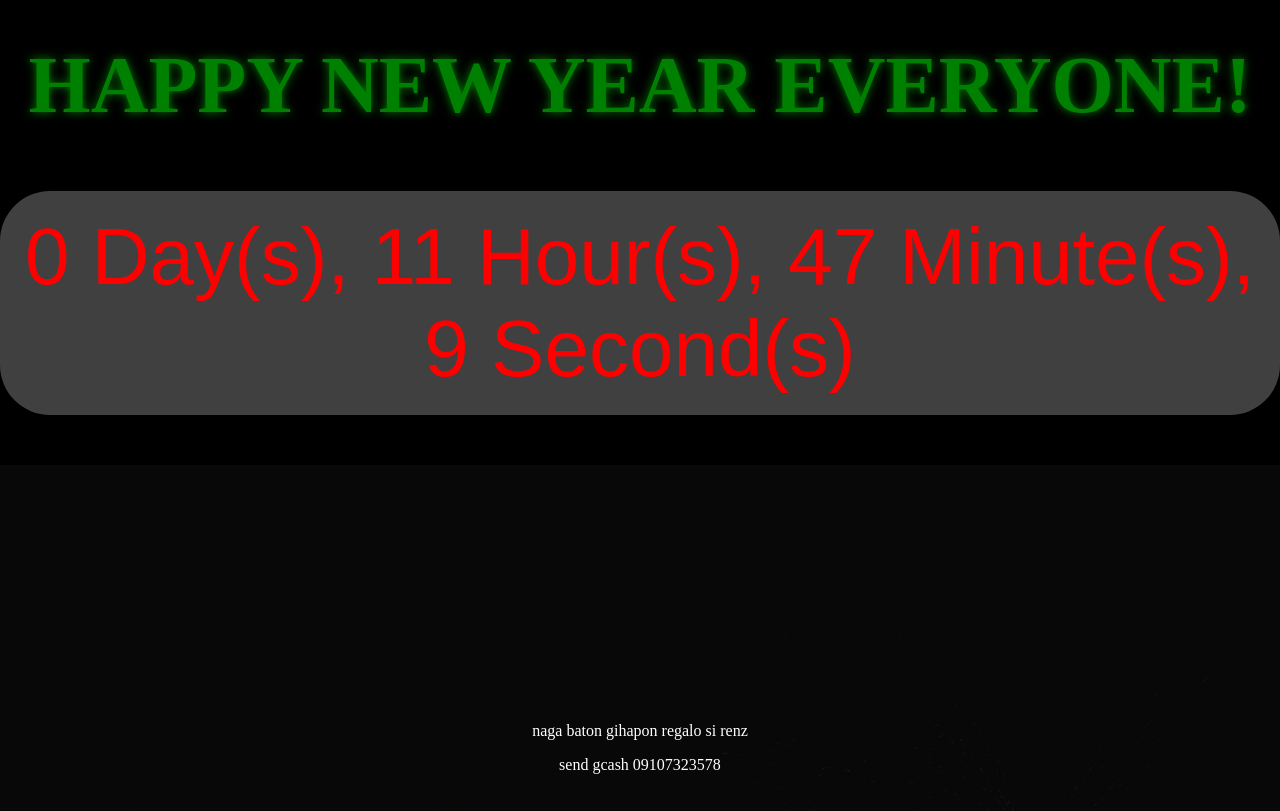
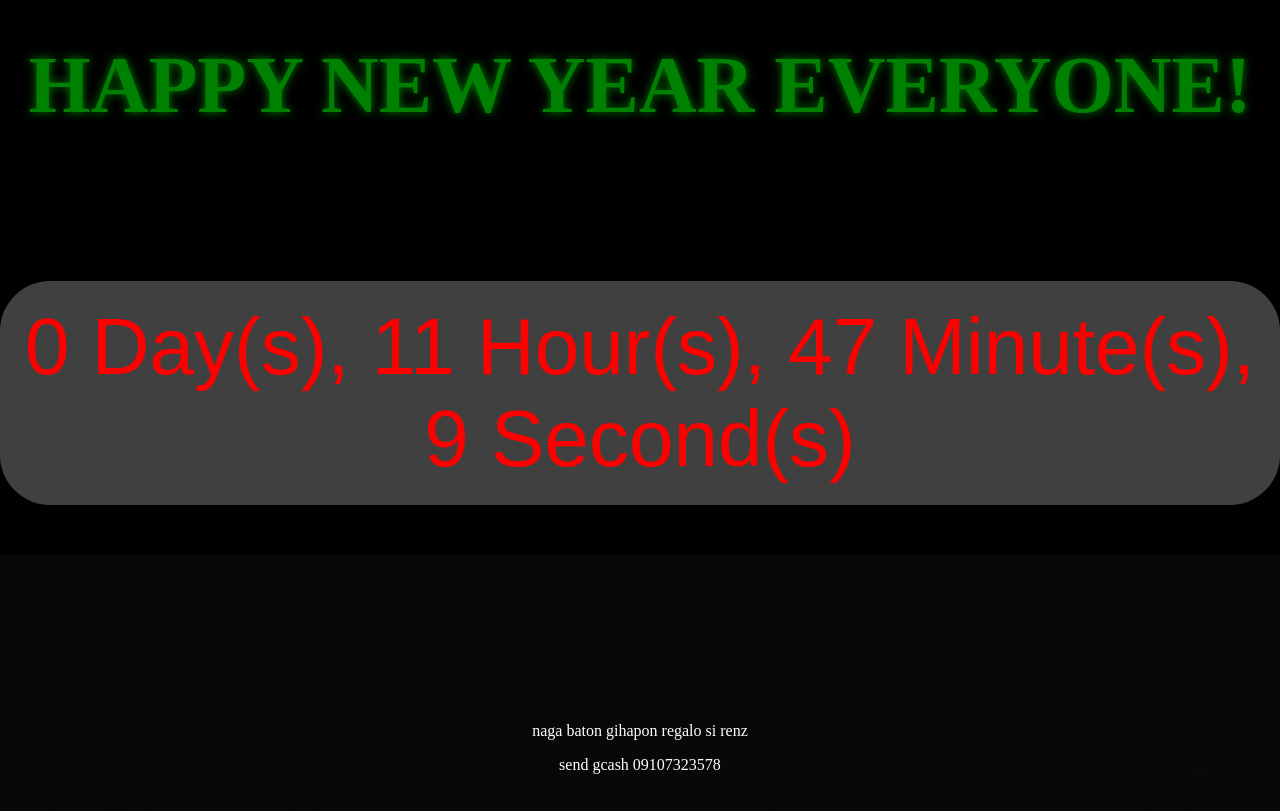
Before and after one commit to keithcsxyz/new-year-2025, a plain HTML site: page index.html in a window 1280 px wide. Shown: the top 811 px of the page. Drawn offline with Linux system fonts and the light colour scheme; a web font is replaced by a local one.

Commit message:
Update style.css

```diff
--- a/style.css
+++ b/style.css
@@ -45,6 +45,7 @@
       font-size: 2rem; /* Reduced font size for smaller screens */
       text-align: center;
       margin-top: 30px; /* Reduced margin for smaller screens */
+      margin-bottom: 50px;
       padding: 10px;
       position: relative;
     }
@@ -52,7 +53,7 @@
     #time-remaining {
       font-family: 'Happy New Year', sans-serif;
       font-size: 5rem; /* Reduced font size for smaller screens */
-      margin-top: 50px; /* Reduced margin for smaller screens */
+      margin-top: 90px; /* Reduced margin for smaller screens */
       margin-bottom: 50px; /* Reduced margin for smaller screens */
       padding: 20px;
       background-color: #fff;
```
